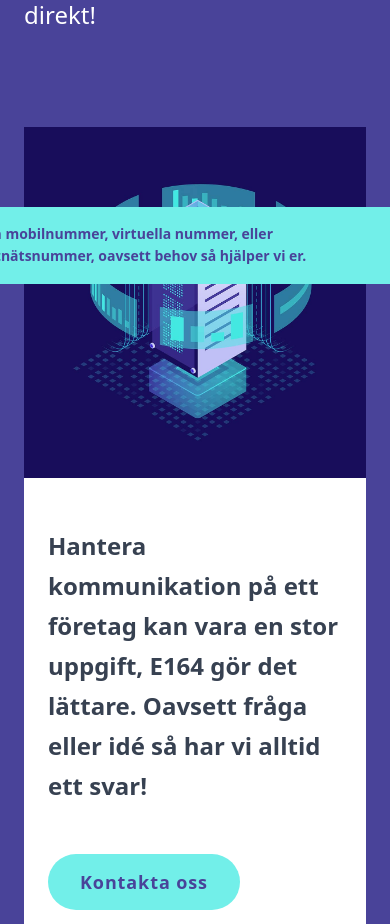
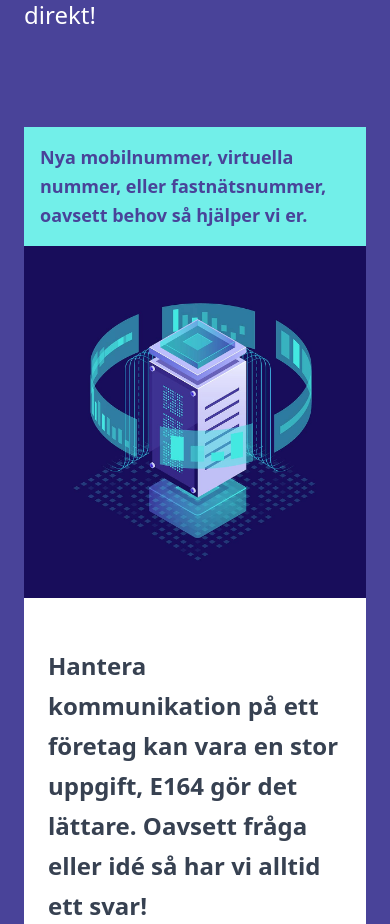
Before and after one commit to ktra99/e164, a Next.js app: page / in a window 390 px wide. Shown: the part 3042-3966 px from the top of the page. Built offline with nearby package versions, Linux system fonts and the light colour scheme.

Commit message:
mobile responsive

```diff
--- a/src/pages/index.tsx
+++ b/src/pages/index.tsx
@@ -324,8 +324,8 @@
               </div>
             </div>
             <img src="spiral.jpg" alt="spiral" className="lg:w-1/2" />
-            <div className="bg-[#72EFE9] absolute -right-10 lg:-right-20 lg:-bottom-20 lg:top-auto top-20 w-[28rem]">
-              <p className="text-sm sm:text-4xl font-bold sm:py-6 sm:px-8 p-4 leading-relaxed text-[#494399]">
+            <div className="bg-[#72EFE9] sm:absolute sm:-right-10 lg:-right-20 lg:-bottom-20 lg:top-auto sm:top-20 w-full sm:w-[28rem]">
+              <p className="text-lg sm:text-4xl font-bold sm:py-6 sm:px-8 p-4 leading-relaxed text-[#494399]">
                 Nya mobilnummer, virtuella nummer, eller fastnätsnummer, oavsett
                 behov så hjälper vi er.
               </p>
```
